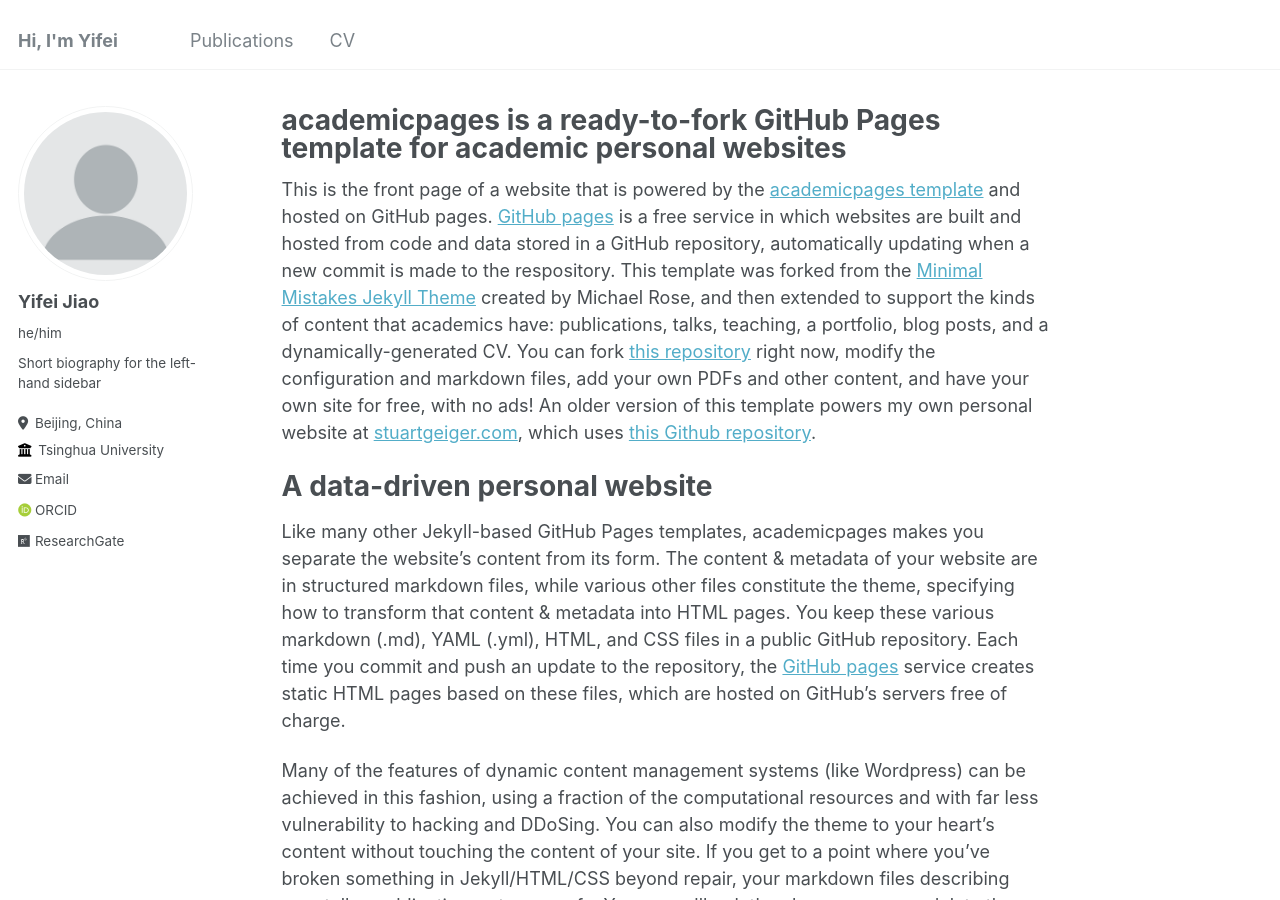
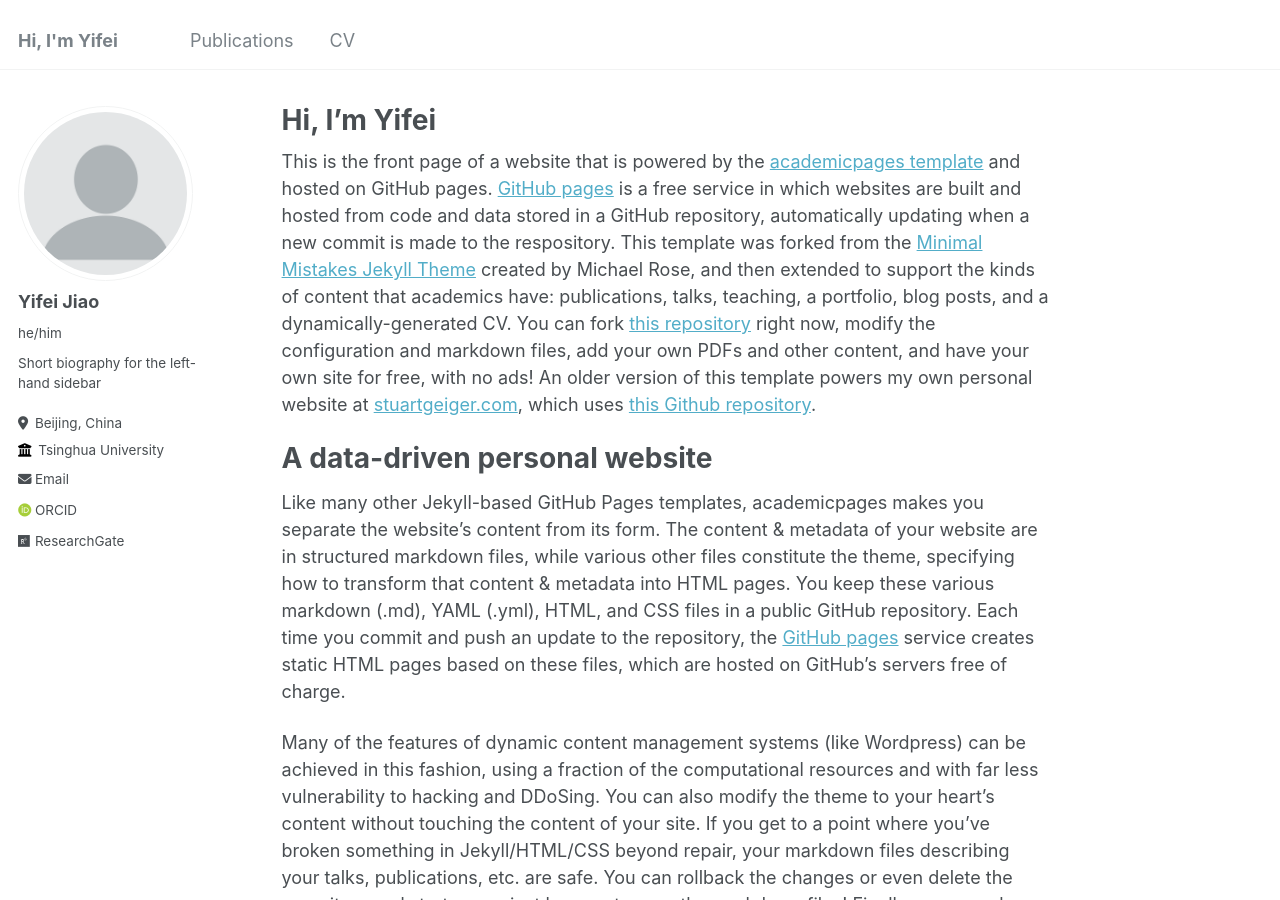
Before and after one commit to jiaoyf-thu/jiaoyf-thu.github.io, a Jekyll site: the page built from _pages/about.md, in a window 1280 px wide and 900 px high. Built offline with Jekyll 4.4.1, drawn with Linux system fonts in a browser that asks for light colours; some web fonts are replaced.

Commit message:
Update about.md

```diff
--- a/_pages/about.md
+++ b/_pages/about.md
@@ -1,6 +1,6 @@
 ---
 permalink: /
-title: "academicpages is a ready-to-fork GitHub Pages template for academic personal websites"
+title: "Hi, I'm Yifei"
 author_profile: true
 redirect_from:
   - /about/
```
